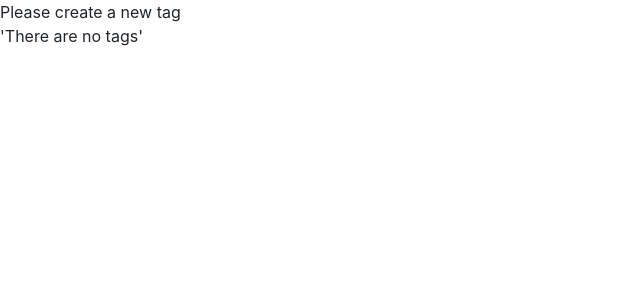
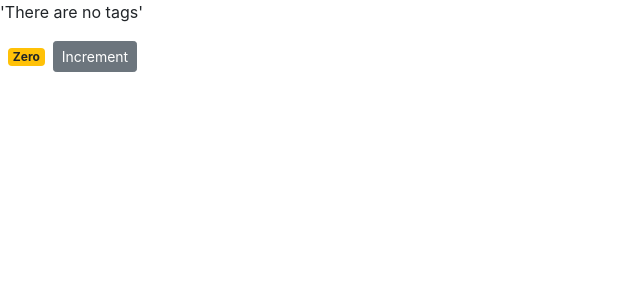
Before and after one commit to Zerryth/counter-app, a React (Create React App) app: page / in a window 1280 px wide. Shown: the top 300 px of the page, without its empty margins (0-640 px from the left). Built offline with nearby package versions, Linux system fonts and the light colour scheme.

Commit message:
Pass args to event handler

```diff
--- a/src/components/counter.jsx
+++ b/src/components/counter.jsx
@@ -5,6 +5,11 @@
     count: 0,
     tags: [],
   };
+
+  //   constructor() {
+  //     super();
+  //     this.handleIncrement = this.handleIncrement.bind(this);
+  //   }
 
   renderTags() {
     if (this.state.tags.length === 0) return <p>'There are no tags'</p>;
@@ -18,12 +23,38 @@
     );
   }
 
+  formatCount = () => {
+    const { count } = this.state;
+    return count === 0 ? "Zero" : count;
+  };
+
+  handleIncrement = (product) => {
+    console.log(product);
+    this.setState({ count: this.state.count + 1 });
+  };
+
+  //   doHandleIncrement = (product) => {
+  //     this.handleIncrement({ id: 1 });
+  //   };
+
   render() {
     return (
       <div>
-        {this.state.tags.length === 0 && "Please create a new tag"}
         {this.renderTags()}
+        <span className={this.getBadgeClasses()}>{this.formatCount()}</span>
+        <button
+          onClick={() => this.handleIncrement({ id: 1 })}
+          className="btn btn-secondary btn-sm"
+        >
+          Increment
+        </button>
       </div>
     );
   }
+
+  getBadgeClasses() {
+    let classes = "badge m-2 badge-";
+    classes += this.state.count === 0 ? "warning" : "primary";
+    return classes;
+  }
 }
--- a/src/index.js
+++ b/src/index.js
@@ -1,7 +1,7 @@
 import React from 'react';
 import ReactDOM from 'react-dom';
 import './index.css';
-import App from './App';
+// import App from './App';
 import reportWebVitals from './reportWebVitals';
 import 'bootstrap/dist/css/bootstrap.css';
 import Counter from './components/counter';
```
